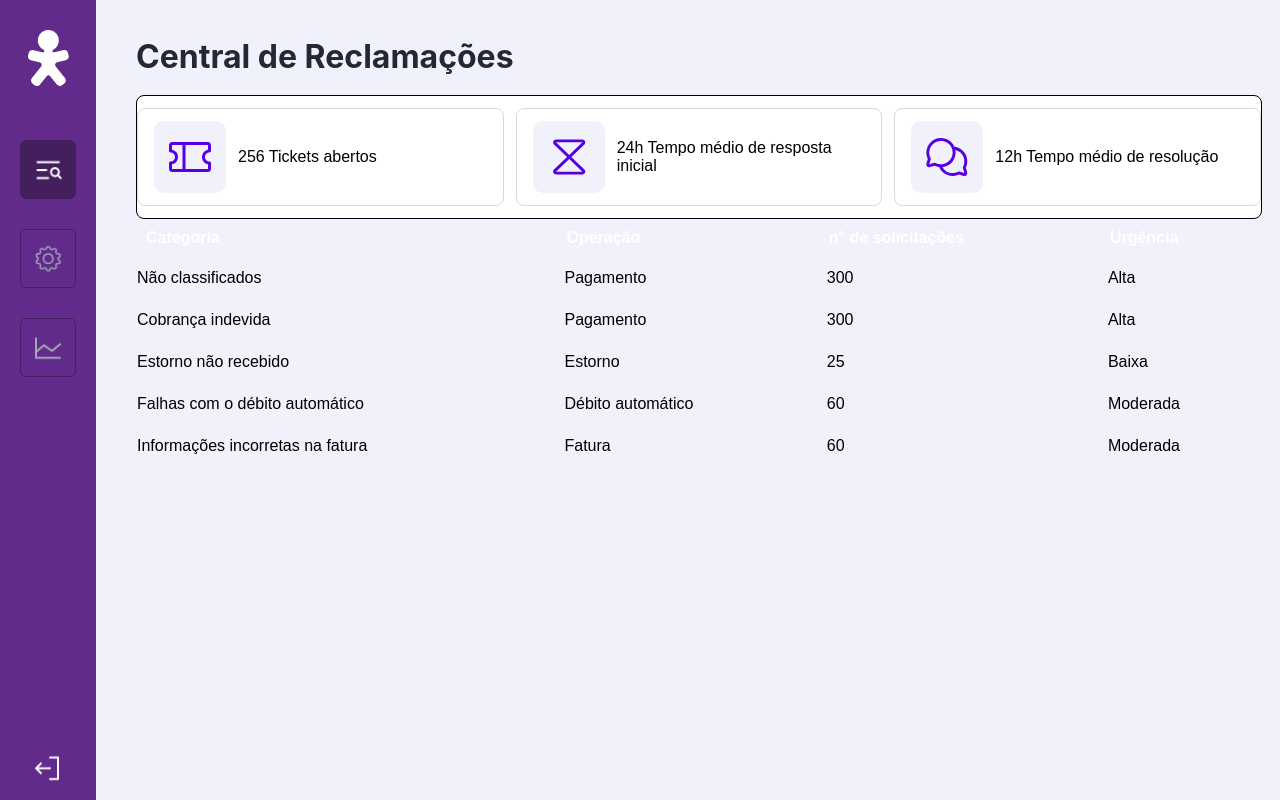
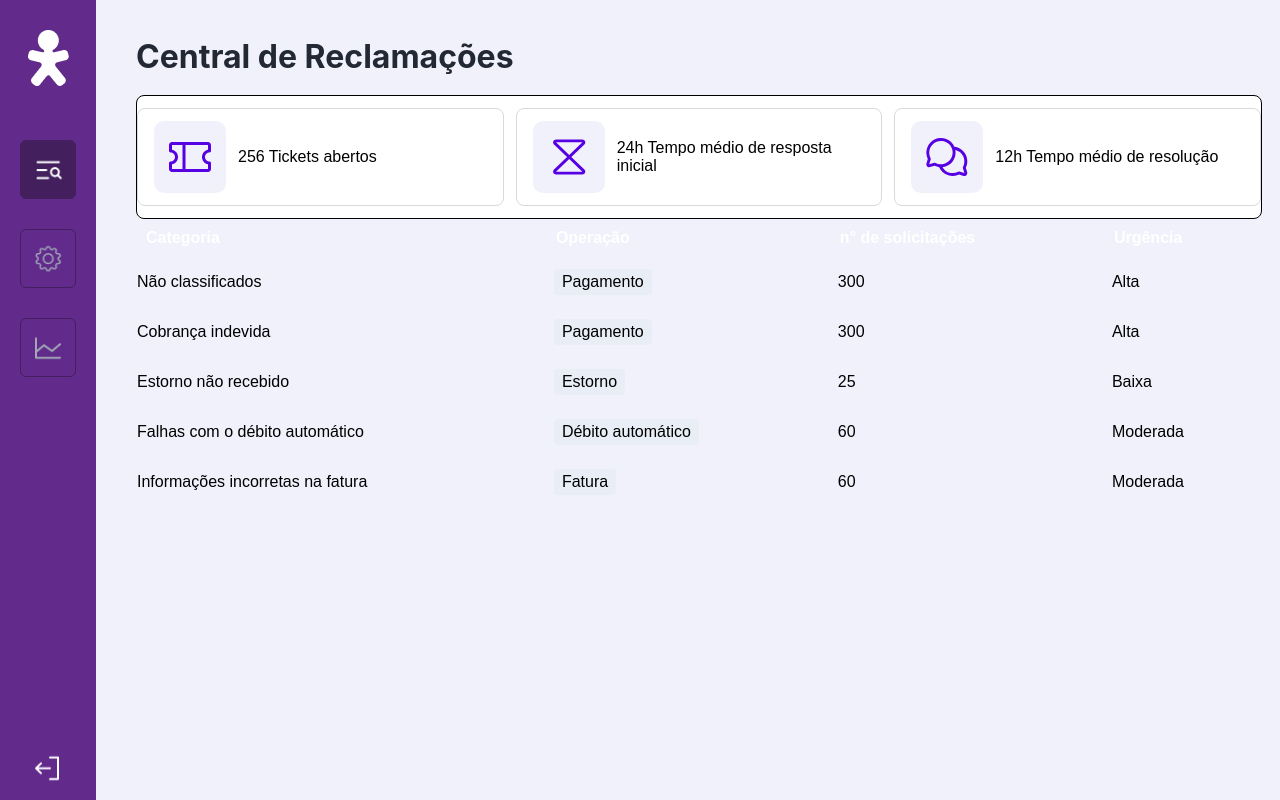
Before and after one commit to joaoBernardinoo/hackathon-bemobi, a Next.js app in the folder omni-solve-frontend/: page /telaempresa in a window 1280 px wide. Built offline with nearby package versions, Linux system fonts and the light colour scheme.

Commit message:
voltei a funcionar e n sei o por que

```diff
--- a/omni-solve-frontend/src/app/telaempresa/page.jsx
+++ b/omni-solve-frontend/src/app/telaempresa/page.jsx
@@ -72,8 +72,12 @@ const EmpresaIntermediaria = () => {
             <tbody>
               {complaints.map((complaint, index) => (
                 <tr key={index}>
-                  <td className={styles.td}>{complaint.category}</td>
-                  <td className={styles.td}>{complaint.operation}</td>
+                  <td className={styles.td}>
+                    <div className={styles.categoryCell}>{complaint.category}</div>
+                  </td>
+                  <td className={styles.td}>
+                    <div className={styles.operationCell}>{complaint.operation}</div>
+                  </td>
                   <td className={styles.td}>{complaint.requests}</td>
                   <td className={`${styles.td} ${styles[`urgency-${complaint.urgency.toLowerCase()}`]}`}>
                     {complaint.urgency}
```
